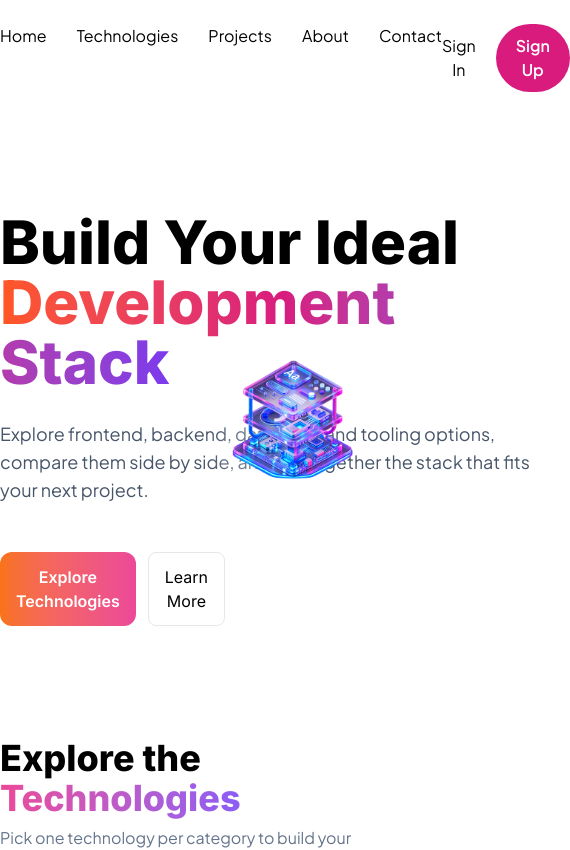
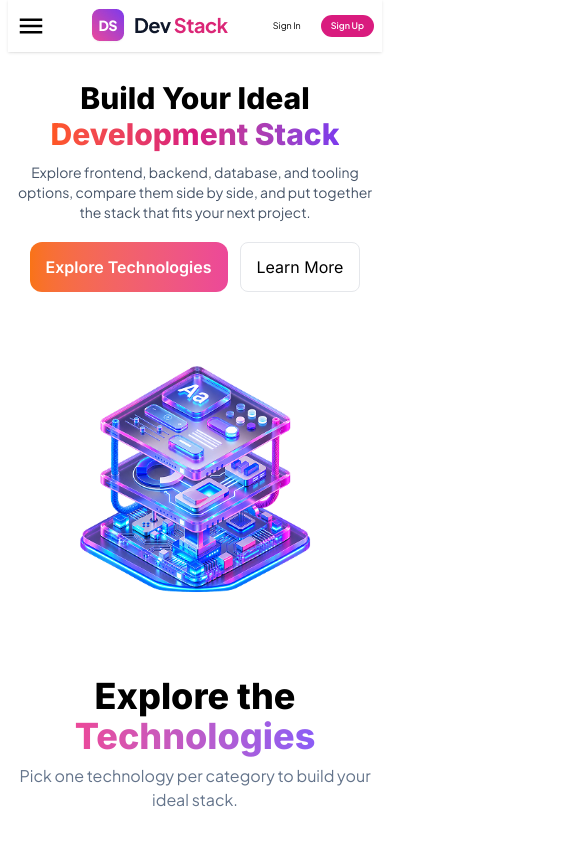
Before and after one commit to shahjalalrafid-dev/dev-stack-project, a React (Vite) app: page / in a window 390 px wide. Shown: the top 850 px of the page, 570 px wide, since content can reach past the window. Built offline with nearby package versions, Linux system fonts and the light colour scheme.

Commit message:
Feat: Responsive Completed

```diff
--- a/src/App.tsx
+++ b/src/App.tsx
@@ -7,8 +7,9 @@ import Explore from './layouts/Explore'
 import Navbar from './layouts/Navbar'
 import type { ITechnologyType } from './types/types'
 import { ToastContainer } from "react-toastify";
-const technologyFetch = async(): Promise<ITechnologyType[]> => {
-  const res = await fetch ('./data.json');
+import Footer from './layouts/Footer'
+const technologyFetch = async (): Promise<ITechnologyType[]> => {
+  const res = await fetch('./data.json');
   const data = await res.json();
   return data;
 }
@@ -19,12 +20,16 @@ function App() {
 
   return (
     <>
+      <section className='lg:px-10 px-2'>
         <Navbar></Navbar>
         <Banner></Banner>
-    <Suspense fallback = {<h2 className='text-center text-3xl'>Loading Data...</h2>}>
+        <Suspense fallback={<h2 className='text-center text-3xl'>Loading Data...</h2>}>
           <Explore technologyPromise={technologyPromise} ></Explore>
         </Suspense>
         <ToastContainer />
+        <Footer></Footer>
+      </section>
+
 
     </>
   )
--- a/src/layouts/Banner.tsx
+++ b/src/layouts/Banner.tsx
@@ -4,12 +4,12 @@ import BannerImage from '../assets/banner-stack.png'
 const Banner = () => {
   return (
     <main>
-        <section className="container mx-auto pt-24 pb-28">
-            <div className='grid grid-cols-2 items-center'>
+        <section className="container mx-auto lg:pt-24 lg:pb-28 pt-7 pb-2.5">
+            <div className='grid lg:grid-cols-2 grid-cols-1 items-center'>
                 <div className='flex flex-col'>
-                    <h1 className='font-inter w-142 leading-15 font-extrabold text-6xl '>Build Your Ideal <span className='bg-linear-to-r bg-clip-text text-transparent  from-[#FF5722] from-0% via-[#D81B7E] via-50% to-[#7C3AED] to-100% '>Development Stack </span></h1>
-                    <p className='text-[18px] font-sans w-142.5 leading-7 mt-7 mb-12 text-[#475569] '>Explore frontend, backend, database, and tooling options, compare them side by side, and put together the stack that fits your next project.</p>
-                    <div className="flex gap-x-3">
+                    <h1 className='font-inter lg:w-142 lg:leading-15 font-extrabold lg:text-6xl text-3xl leading-9 w-75 lg:text-left lg:mx-0 text-center mx-auto'>Build Your Ideal <span className='bg-linear-to-r bg-clip-text text-transparent  from-[#FF5722] from-0% via-[#D81B7E] via-50% to-[#7C3AED] to-100% '>Development Stack </span></h1>
+                    <p className='lg:text-[18px] text-sm font-sans lg:w-142.5 lg:leading-7 leading-5 lg:mt-7 lg:mb-12 mb-5 my-2.5 text-[#475569] w-auto text-center lg:text-left'>Explore frontend, backend, database, and tooling options, compare them side by side, and put together the stack that fits your next project.</p>
+                    <div className="flex gap-x-3 mx-auto lg:mx-0 ">
                         <button className='font-semibold rounded-xl text-white bg-linear-to-r from-[#F97316] to-[#EC4899] py-3 px-4 font-inter cursor-pointer'>Explore Technologies</button>
                         <button className='rounded-lg border border-[#E5E7EB] font-inter py-3 px-4 cursor-pointer'>Learn More</button>
                     </div>
--- a/src/layouts/Explore.tsx
+++ b/src/layouts/Explore.tsx
@@ -18,11 +18,11 @@ const Explore = ({ technologyPromise }: Iprops) => {
 
     return (
         <section className="container mx-auto">
-            <h2 className="font-inter text-4xl font-extrabold">Explore the <span className="bg-linear-to-r from-[#EC4899] to-[#8B5CF6] text-transparent bg-clip-text">Technologies</span> </h2>
-            <p className="text-[#64748B] text-base font-sans mt-2 mb-10">Pick one technology per category to build your ideal stack.</p>
-            <div className="flex gap-5">
-                <div className="w-3/4">
-                    <div className="grid grid-cols-3 gap-5">
+            <h2 className="font-inter text-4xl font-extrabold text-center lg:text-left">Explore the <span className="bg-linear-to-r from-[#EC4899] to-[#8B5CF6] text-transparent bg-clip-text">Technologies</span> </h2>
+            <p className="text-[#64748B] text-base font-sans mt-2 mb-10 text-center lg:text-left">Pick one technology per category to build your ideal stack.</p>
+            <div className="lg:flex gap-5">
+                <div className="lg:w-3/4">
+                    <div className="grid lg:grid-cols-3 grid-cols-1 gap-5">
 
                         {
                             technologies.map((technology, index) => {
@@ -37,7 +37,7 @@ const Explore = ({ technologyPromise }: Iprops) => {
 
                     </div>
                 </div>
-                <div className="w-1/4">
+                <div className="lg:w-1/4">
                     <AllStacks selected={selected} setSelected={setSelected} ></AllStacks>
                 </div>
             </div>
--- a/src/layouts/Footer.tsx
+++ b/src/layouts/Footer.tsx
@@ -0,0 +1,61 @@
+import LogoImage from '../assets/logo-text.png'
+
+const Footer = () => {
+    return (
+        <footer>
+            <section className="container mx-auto pt-25 pb-12">
+                <div className="grid lg:grid-cols-4 gap-x-10 mb-14">
+                    <div>
+                        <div>
+                            <img src= {LogoImage} alt="Footer Logo" />
+                        </div>
+                        <p className='w-94.5 text-[#64748B] text-[12px] font-sans my-3'>Curated tools, technologies, and resources for developers building modern software.</p>
+                        <ul className='flex gap-4 text-[#475569] font-semibold text-[12px]'>
+                            <li><a href="#">GitHub</a></li>
+                            <li><a href="#">Twitter</a></li>
+                            <li><a href="#">LinkedIn</a></li>
+                        </ul>
+                    </div>
+                    <div className='justify-self-center lg:block hidden'>
+                        <h6 className='text-[#0F172A] font-sans font-bold text-[12px] mb-4'>PRODUCT</h6>
+                        <ul className='mb-2.5 text-[#64748B] text-[12px]'>
+                            <li><a href="#">Home</a></li>
+                            <li><a href="#">Technologies</a></li>
+                            <li><a href="#">Projects</a></li>
+                        </ul>
+                    </div>
+                    <div className='justify-self-center lg:block hidden'>
+                        <h6 className='text-[#0F172A] font-sans font-bold text-[12px] mb-4'>COMPANY</h6>
+                        <ul className='mb-2.5 text-[#64748B] text-[12px]'>
+                            <li><a href="#">About</a></li>
+                            <li><a href="#">Contact</a></li>
+                            <li><a href="#">Careers</a></li>
+                        </ul>
+                    </div>
+                    <div className='justify-self-center lg:block hidden'>
+                        <h6 className='text-[#0F172A] font-sans font-bold text-[12px] mb-4'>LEGAL</h6>
+                        <ul className='mb-2.5 text-[#64748B] text-[12px]'>
+                            <li><a href="#">Privacy Policy</a></li>
+                            <li><a href="#">Terms of Service</a></li>
+
+                        </ul>
+                    </div>
+
+                </div>
+                <hr className='text-[#F1F5F9]' />
+                <div className='mt-8 text-[#94A3B8] text-[12px] flex justify-between items-center'>
+                    <p>© 2026 Dev Stack. All rights reserved.</p>
+                    <div className='flex items-center gap-x-3'>
+                        <p>privacy</p>
+                        <p>Terms</p>
+                    </div>
+                </div>
+
+
+            </section>
+        </footer>
+
+    )
+}
+
+export default Footer
--- a/src/layouts/Navbar.tsx
+++ b/src/layouts/Navbar.tsx
@@ -1,10 +1,12 @@
 
 import Logo from '../assets/logo-text.png'
+import { IoMdMenu } from "react-icons/io";
 
 const Navbar = () => {
   return (
-    <header>
-        <nav className="container mx-auto py-6">
+    //Desktop View
+    <header className='sticky top-0 z-50 bg-white '>
+        <nav className="container mx-auto py-6 hidden lg:block">
             <div className='flex'>
                 <div>
                     <img src={Logo} alt="Logo Image" />
@@ -23,6 +25,22 @@ const Navbar = () => {
             </div>
 
         </nav>
+        <nav className='container mx-auto py-2 lg:hidden block shadow-sm px-2'>
+            <div className='flex items-center'>
+                <div>
+                    <IoMdMenu className='text-3xl' />
+                </div>
+                <div className='mx-auto'>
+                    <img src= {Logo} alt="Logo Image" />
+                </div>
+                <div className='flex gap-x-5'>
+                    <button className='cursor-pointer text-[9px]'>Sign In</button>
+                    <button className='cursor-pointer rounded-full bg-[#D91B7E] px-2.5 py-1 hover:bg-transparent hover:text-[#D91B7E] text-white duration-500 font-semibold text-[9px]'>Sign Up</button>
+                </div>
+            </div>
+        </nav>
+
+
     </header>
   )
 }
```
Lines whose indentation alone changed are shown as unchanged.
